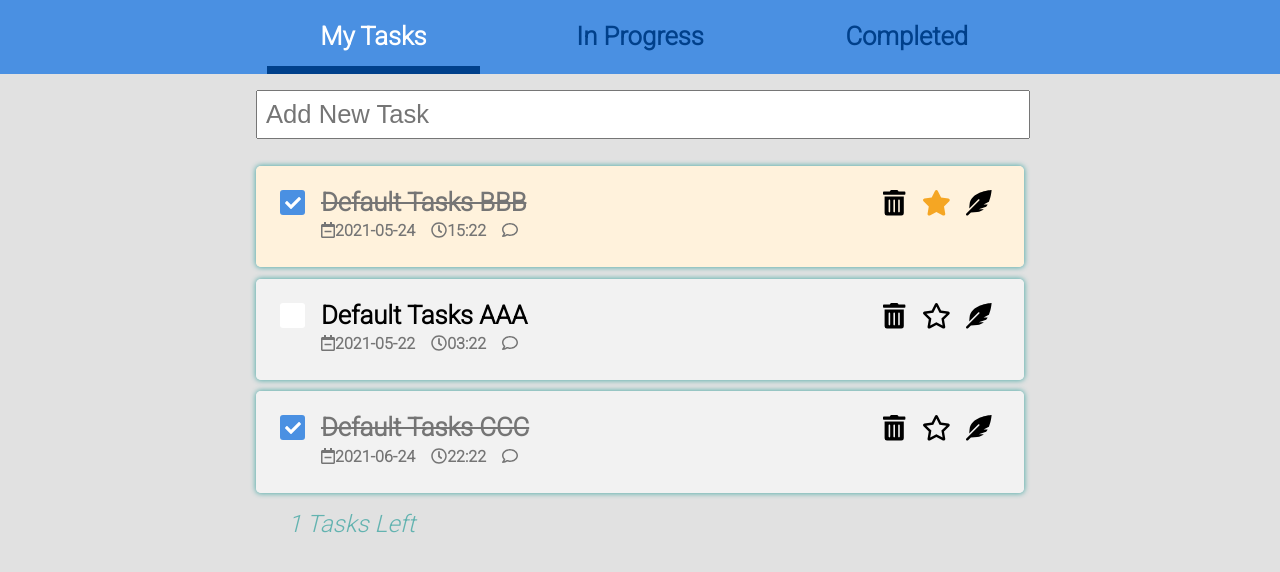
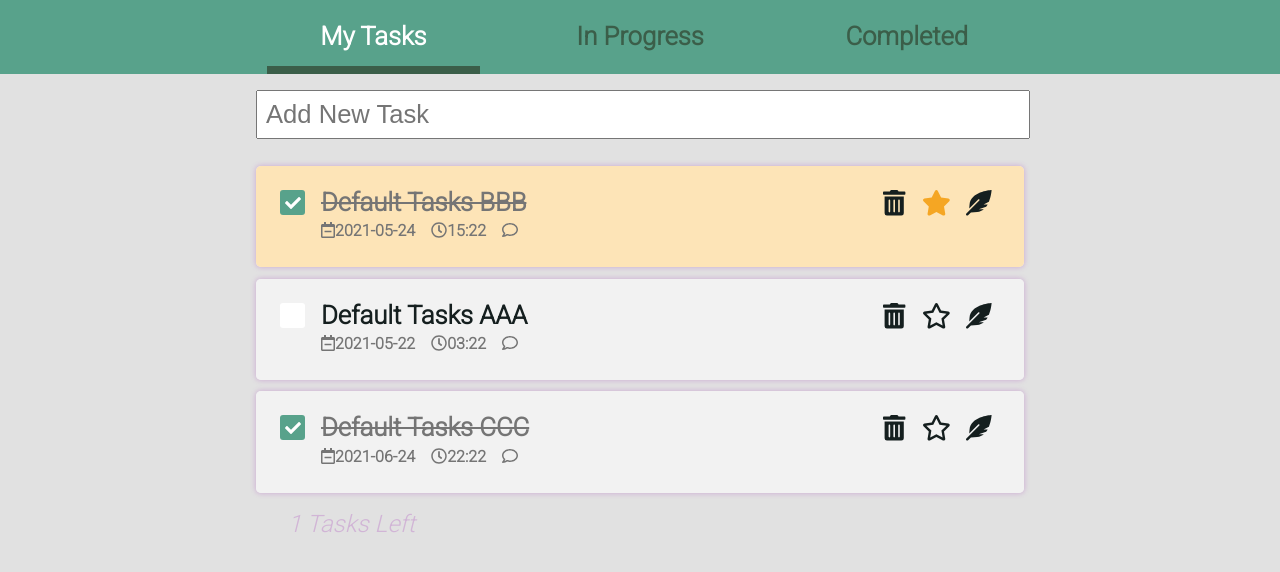
Before and after one commit to timchen0607/Task-Manager, a Vue app: page / in a window 1280 px wide. Shown: the top 572 px of the page. Built offline with nearby package versions, Linux system fonts and the light colour scheme.

Commit message:
Style: 調整主題顏色

```diff
--- a/src/assets/scss/_global.scss
+++ b/src/assets/scss/_global.scss
@@ -116,7 +116,7 @@ body {
       background-color: $c_light;
       border-bottom-left-radius: 5px;
       &:hover {
-        background-color: $c_secondary-dark;
+        background-color: $c_danger;
       }
     }
     &-save {
--- a/src/assets/scss/_variables.scss
+++ b/src/assets/scss/_variables.scss
@@ -1,14 +1,14 @@
 @import url("https://fonts.googleapis.com/css2?family=Roboto:wght@300&display=swap");
 
 $font: "Roboto", sans-serif;
-$c_dark: #000000;
+$c_dark: #151f1f;
 $c_light: #ffffff;
-$c_primary: #4a90e2;
-$c_primary-dark: #00408b;
-$c_danger: #d0021b;
+$c_primary: #58a28b;
+$c_primary-dark: #3b5e49;
+$c_danger: #b33b4d;
+$c_success: #d1b5d6;
 $c_warning: #f5a623;
-$c_success: #63b3b0;
-$c_warning-light: #fff2dc;
+$c_warning-light: #fde4b7;
 $c_secondary: #e1e1e1;
 $c_secondary-light: #f2f2f2;
 $c_secondary-dark: #757575;
```
